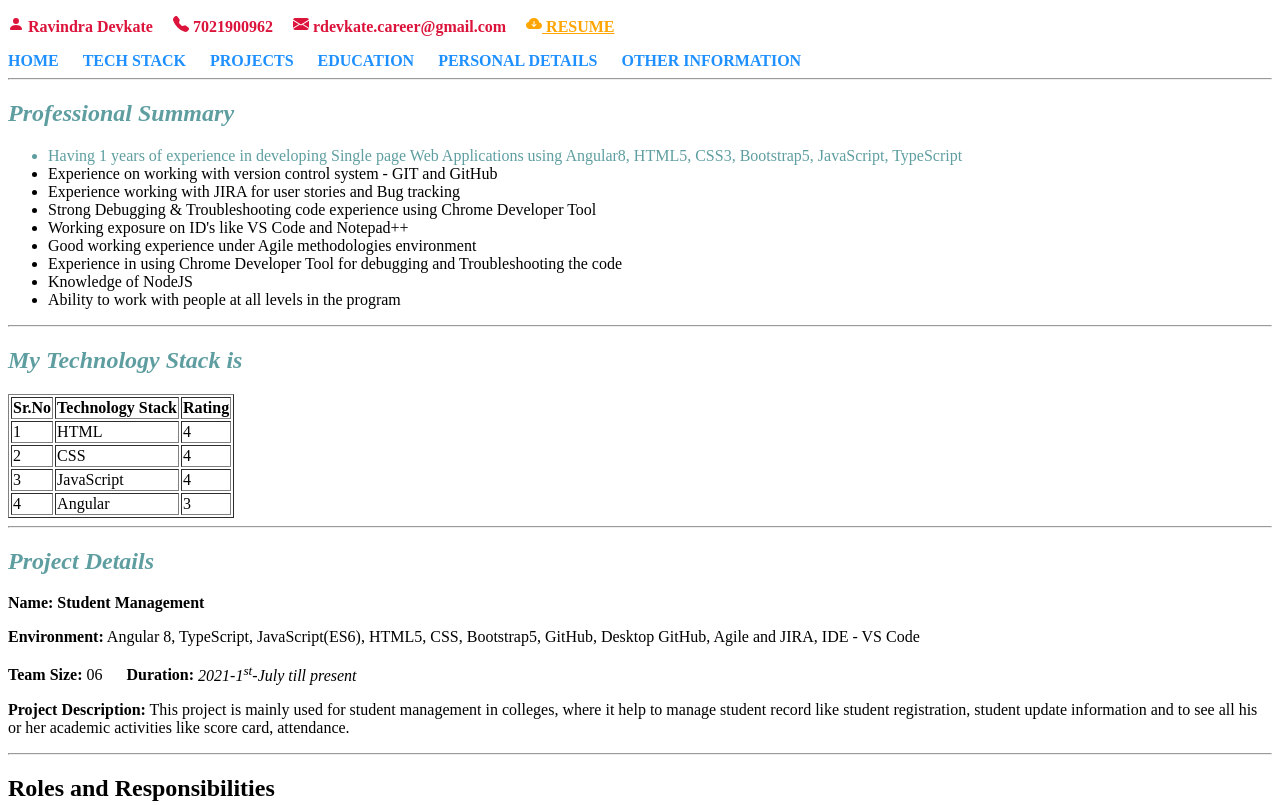
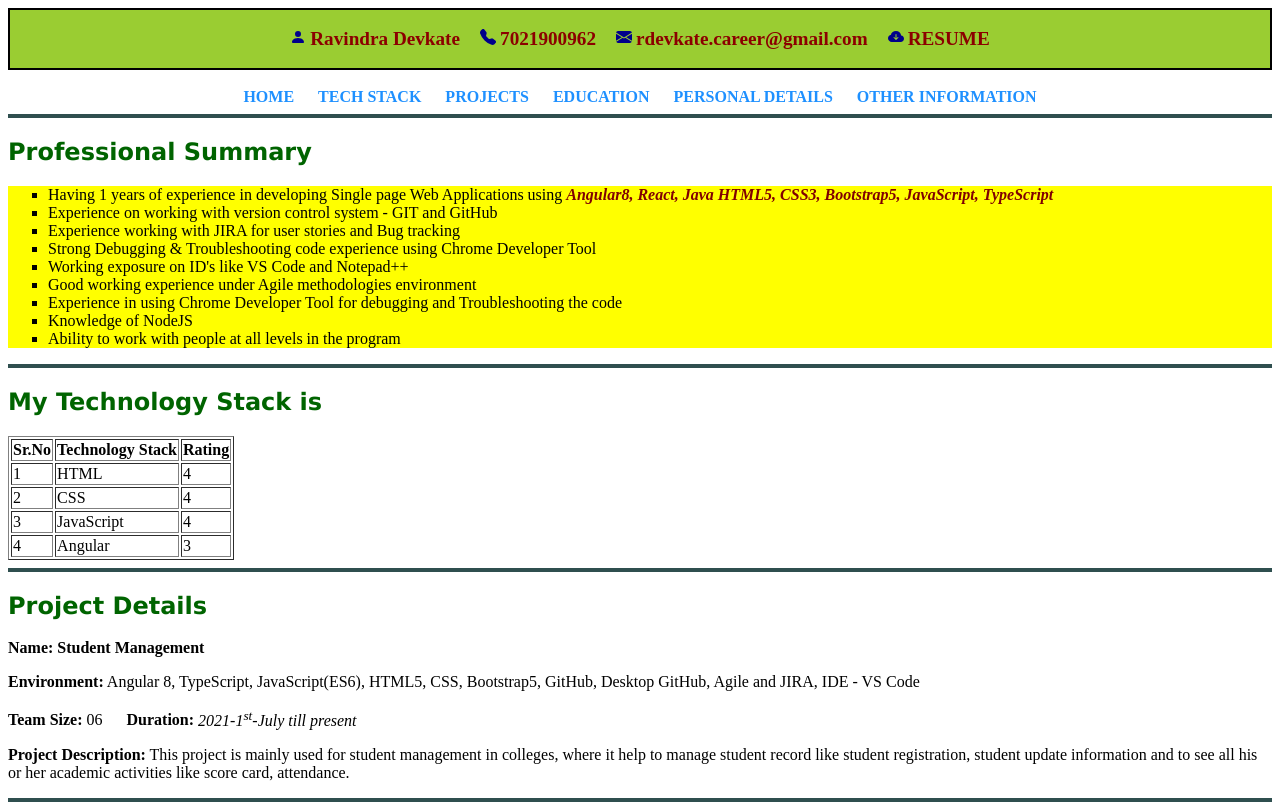
Before and after one commit to ravindra-22/my-profie, a plain HTML site: page index.html in a window 1280 px wide. Shown: the top 805 px of the page. Drawn offline with Linux system fonts and the light colour scheme.

Commit message:
CSS assignment 2
changing the icon and text color and background color of the header section,
list items changing color using span and background, and practicing with text and border properties.

```diff
--- a/index.html
+++ b/index.html
@@ -5,44 +5,70 @@
     <meta name="viewport" content="width=device-width, initial-scale=1.0" />
     <title>My Profile</title>
     <style>
-        #headmain{
-            color: crimson;
+        header{
+            background-color: yellowgreen;
+            padding: 2px;
+            border: 2px solid black;
+            text-align: center;
+        }
+        .headName{
+            color: darkred;
             font-weight: bolder;
+            font-size: larger;
+        }
+        .icons{
+            color: darkblue;
+        }
+        nav{
+            text-align: center;
         }
         .navigation{
             color: dodgerblue;
             font-weight: bolder;
             text-decoration:none;
+            text-align: center;
         }
         #resume{
-            color:orange;
-            font-weight: bolder;
+            text-decoration: none;
         }
         .heading{
-            color: cadetblue;
+            color: darkgreen;
+            font-family: Verdana, Geneva, Tahoma, sans-serif;
+        }
+        ul{
+            background-color: yellow;
+            list-style: square;
+        }
+        #tech{
+            color: maroon;
             font-style: italic;
+            font-weight: bold;
+        }
+        hr{
+            border: 2px solid darkslategrey;
         }
     </style>
   </head>
   <body>
     <!-- Header Section -->
     <header>
-        <p id="headmain">
+        <p>
             <svg class="icons" xmlns="http://www.w3.org/2000/svg" width="16" height="16" fill="currentColor" class="bi bi-person-fill" viewBox="0 0 16 16">
             <path d="M3 14s-1 0-1-1 1-4 6-4 6 3 6 4-1 1-1 1zm5-6a3 3 0 1 0 0-6 3 3 0 0 0 0 6"/>
-            </svg>&nbsp;Ravindra Devkate &nbsp;&nbsp;&nbsp;
+            </svg>&nbsp;<span class="headName">Ravindra Devkate</span> &nbsp;&nbsp;&nbsp;
             <svg class="icons" xmlns="http://www.w3.org/2000/svg" width="16" height="16" fill="currentColor" class="bi bi-telephone-fill" viewBox="0 0 16 16">
             <path fill-rule="evenodd" d="M1.885.511a1.745 1.745 0 0 1 2.61.163L6.29 2.98c.329.423.445.974.315 1.494l-.547 2.19a.68.68 0 0 0 .178.643l2.457 2.457a.68.68 0 0 0 .644.178l2.189-.547a1.75 1.75 0 0 1 1.494.315l2.306 1.794c.829.645.905 1.87.163 2.611l-1.034 1.034c-.74.74-1.846 1.065-2.877.702a18.6 18.6 0 0 1-7.01-4.42 18.6 18.6 0 0 1-4.42-7.009c-.362-1.03-.037-2.137.703-2.877z"/>
-            </svg>&nbsp;7021900962 &nbsp;&nbsp;&nbsp;
+            </svg>&nbsp;<span class="headName">7021900962</span> &nbsp;&nbsp;&nbsp;
             <svg class="icons" xmlns="http://www.w3.org/2000/svg" width="16" height="16" fill="currentColor" class="bi bi-envelope-fill" viewBox="0 0 16 16">
             <path d="M.05 3.555A2 2 0 0 1 2 2h12a2 2 0 0 1 1.95 1.555L8 8.414zM0 4.697v7.104l5.803-3.558zM6.761 8.83l-6.57 4.027A2 2 0 0 0 2 14h12a2 2 0 0 0 1.808-1.144l-6.57-4.027L8 9.586zm3.436-.586L16 11.801V4.697z"/>
-            </svg>&nbsp;rdevkate.career@gmail.com &nbsp;&nbsp;&nbsp;
+            </svg>&nbsp;<span class="headName">rdevkate.career@gmail.com</span> &nbsp;&nbsp;&nbsp;
             <a href="assets/Resume.pdf" download id="resume">
-            <svg xmlns="http://www.w3.org/2000/svg" width="16" height="16" fill="currentColor" class="bi bi-cloud-arrow-down-fill" viewBox="0 0 16 16">
+            <svg  class="icons" xmlns="http://www.w3.org/2000/svg" width="16" height="16" fill="currentColor" class="bi bi-cloud-arrow-down-fill" viewBox="0 0 16 16">
             <path d="M8 2a5.53 5.53 0 0 0-3.594 1.342c-.766.66-1.321 1.52-1.464 2.383C1.266 6.095 0 7.555 0 9.318 0 11.366 1.708 13 3.781 13h8.906C14.502 13 16 11.57 16 9.773c0-1.636-1.242-2.969-2.834-3.194C12.923 3.999 10.69 2 8 2m2.354 6.854-2 2a.5.5 0 0 1-.708 0l-2-2a.5.5 0 1 1 .708-.708L7.5 9.293V5.5a.5.5 0 0 1 1 0v3.793l1.146-1.147a.5.5 0 0 1 .708.708"/>
-            </svg>&nbsp;RESUME</a>
+            </svg>&nbsp;<span class="headName">RESUME</span></a>
         </p>
     </header>
+    <br>
 
     <!-- Navigation Section -->
     <nav>
@@ -61,7 +87,7 @@
         <section id="home">
             <h2 class="heading">Professional Summary &nbsp; &nbsp; &nbsp;</h2>
             <ul>
-                <li style="color:cadetblue;">Having 1 years of experience in developing Single page Web Applications using Angular8, HTML5, CSS3, Bootstrap5, JavaScript, TypeScript</li>
+                <li>Having 1 years of experience in developing Single page Web Applications using <span id="tech"> Angular8, React, Java HTML5, CSS3, Bootstrap5, JavaScript, TypeScript</span></li>
                 <li>Experience on working with version control system - GIT and GitHub</li>
                 <li>Experience working with JIRA for user stories and Bug tracking</li>
                 <li>Strong Debugging & Troubleshooting code experience using Chrome Developer Tool</li>
```
Also changed, not shown: cssElementsPart.html (added, +51 -0 lines).
